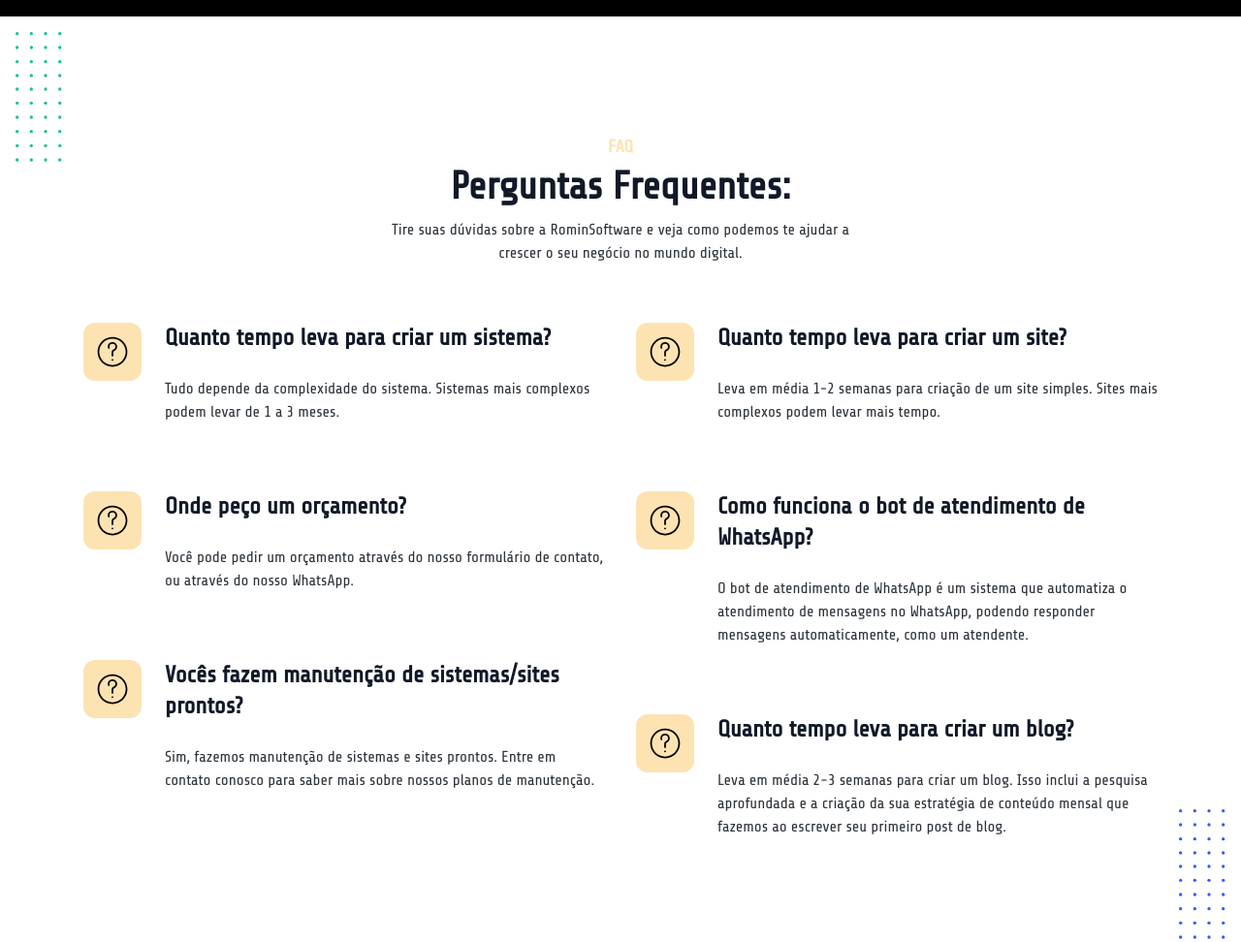
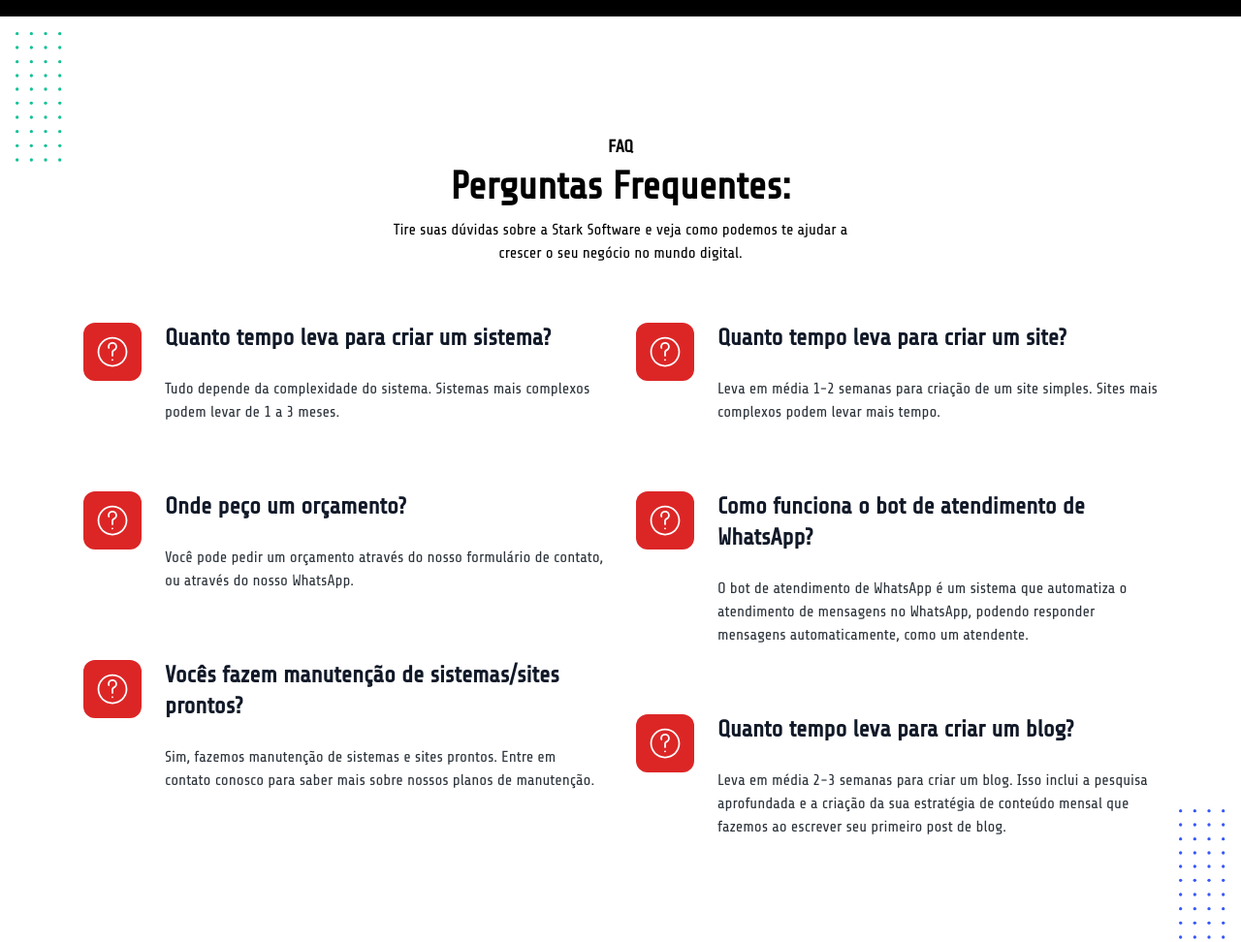
Before and after one commit to RomuloOliveira94/romimsoftware-landing-page, an Astro site: page / in a window 1280 px wide. Shown: the part 4000-4972 px from the top of the page at 97% size. Built offline with nearby package versions, Linux system fonts and the light colour scheme; Astro itself is replaced by a stand-in of ours.

Commit message:
#adjust faq section

```diff
--- a/src/components/sections/FaqSection.astro
+++ b/src/components/sections/FaqSection.astro
@@ -35,24 +35,24 @@ const faqs = [
 
 <!-- ====== Faq Section Start -->
 <section
-  class="relative z-20 overflow-hidden bg-white dark:bg-dark pt-20 pb-8 lg:pt-[120px] lg:pb-[50px]"
+  class="relative z-20 overflow-hidden bg-white  pt-20 pb-8 lg:pt-[120px] lg:pb-[50px]"
 >
   <div class="container mx-auto">
     <div class="flex flex-wrap -mx-4">
       <div class="w-full px-4">
         <div class="mx-auto mb-[60px] max-w-[520px] text-center">
-          <span class="block mb-2 text-lg font-semibold text-primary">
+          <span class="block mb-2 text-lg font-semibold text-black">
             FAQ
           </span>
           <h2
-            class="text-dark dark:text-white mb-3 text-3xl leading-[1.2] font-bold sm:text-4xl md:text-[40px]"
+            class="text-black dark:text-white mb-3 text-3xl leading-[1.2] font-bold sm:text-4xl md:text-[40px]"
           >
             Perguntas Frequentes:
           </h2>
           <p
-            class="mx-auto max-w-[485px] text-base text-body-color dark:text-dark-6"
+            class="mx-auto max-w-[485px] text-base text-black"
           >
-           Tire suas dúvidas sobre a RominSoftware e veja como podemos te ajudar a crescer o seu negócio no mundo digital.
+           Tire suas dúvidas sobre a Stark Software e veja como podemos te ajudar a crescer o seu negócio no mundo digital.
           </p>
         </div>
       </div>
@@ -68,12 +68,12 @@ const faqs = [
                   class="wow fadeInUp mb-12 flex lg:mb-[70px]"
                   data-wow-delay=".1s"
                 >
-                  <div class="bg-primary mr-4 flex h-[50px] w-full max-w-[50px] items-center justify-center rounded-xl text-white sm:mr-6 sm:h-[60px] sm:max-w-[60px]">
+                  <div class="bg-red-600 mr-4 flex h-[50px] w-full max-w-[50px] items-center justify-center rounded-xl text-white sm:mr-6 sm:h-[60px] sm:max-w-[60px]">
                     <svg
                       width="32"
                       height="32"
                       viewBox="0 0 34 34"
-                      class="fill-black"
+                      class="fill-white"
                     >
                       <path d="M17.0008 0.690674C7.96953 0.690674 0.691406 7.9688 0.691406 17C0.691406 26.0313 7.96953 33.3625 17.0008 33.3625C26.032 33.3625 33.3633 26.0313 33.3633 17C33.3633 7.9688 26.032 0.690674 17.0008 0.690674ZM17.0008 31.5032C9.03203 31.5032 2.55078 24.9688 2.55078 17C2.55078 9.0313 9.03203 2.55005 17.0008 2.55005C24.9695 2.55005 31.5039 9.0313 31.5039 17C31.5039 24.9688 24.9695 31.5032 17.0008 31.5032Z" />
                       <path d="M17.9039 6.32194C16.3633 6.05631 14.8227 6.48131 13.707 7.43756C12.5383 8.39381 11.8477 9.82819 11.8477 11.3688C11.8477 11.9532 11.9539 12.5376 12.1664 13.0688C12.3258 13.5469 12.857 13.8126 13.3352 13.6532C13.8133 13.4938 14.0789 12.9626 13.9195 12.4844C13.8133 12.1126 13.707 11.7938 13.707 11.3688C13.707 10.4126 14.132 9.50944 14.8758 8.87194C15.6195 8.23444 16.5758 7.96881 17.5852 8.18131C18.9133 8.39381 19.9758 9.50944 20.1883 10.7844C20.4539 12.3251 19.657 13.8126 18.2227 14.3969C16.8945 14.9282 16.0445 16.2563 16.0445 17.7969V21.1969C16.0445 21.7282 16.4695 22.1532 17.0008 22.1532C17.532 22.1532 17.957 21.7282 17.957 21.1969V17.7969C17.957 17.0532 18.382 16.3626 18.9664 16.1501C21.1977 15.2469 22.4727 12.9094 22.0477 10.4657C21.6758 8.39381 19.9758 6.69381 17.9039 6.32194Z" />
@@ -104,12 +104,12 @@ const faqs = [
                   class="wow fadeInUp mb-12 flex lg:mb-[70px]"
                   data-wow-delay=".1s"
                 >
-                  <div class="bg-primary mr-4 flex h-[50px] w-full max-w-[50px] items-center justify-center rounded-xl text-white sm:mr-6 sm:h-[60px] sm:max-w-[60px]">
+                  <div class="bg-red-600 mr-4 flex h-[50px] w-full max-w-[50px] items-center justify-center rounded-xl text-white sm:mr-6 sm:h-[60px] sm:max-w-[60px]">
                     <svg
                       width="32"
                       height="32"
                       viewBox="0 0 34 34"
-                      class="fill-black"
+                      class="fill-white"
                     >
                       <path d="M17.0008 0.690674C7.96953 0.690674 0.691406 7.9688 0.691406 17C0.691406 26.0313 7.96953 33.3625 17.0008 33.3625C26.032 33.3625 33.3633 26.0313 33.3633 17C33.3633 7.9688 26.032 0.690674 17.0008 0.690674ZM17.0008 31.5032C9.03203 31.5032 2.55078 24.9688 2.55078 17C2.55078 9.0313 9.03203 2.55005 17.0008 2.55005C24.9695 2.55005 31.5039 9.0313 31.5039 17C31.5039 24.9688 24.9695 31.5032 17.0008 31.5032Z" />
                       <path d="M17.9039 6.32194C16.3633 6.05631 14.8227 6.48131 13.707 7.43756C12.5383 8.39381 11.8477 9.82819 11.8477 11.3688C11.8477 11.9532 11.9539 12.5376 12.1664 13.0688C12.3258 13.5469 12.857 13.8126 13.3352 13.6532C13.8133 13.4938 14.0789 12.9626 13.9195 12.4844C13.8133 12.1126 13.707 11.7938 13.707 11.3688C13.707 10.4126 14.132 9.50944 14.8758 8.87194C15.6195 8.23444 16.5758 7.96881 17.5852 8.18131C18.9133 8.39381 19.9758 9.50944 20.1883 10.7844C20.4539 12.3251 19.657 13.8126 18.2227 14.3969C16.8945 14.9282 16.0445 16.2563 16.0445 17.7969V21.1969C16.0445 21.7282 16.4695 22.1532 17.0008 22.1532C17.532 22.1532 17.957 21.7282 17.957 21.1969V17.7969C17.957 17.0532 18.382 16.3626 18.9664 16.1501C21.1977 15.2469 22.4727 12.9094 22.0477 10.4657C21.6758 8.39381 19.9758 6.69381 17.9039 6.32194Z" />
```
